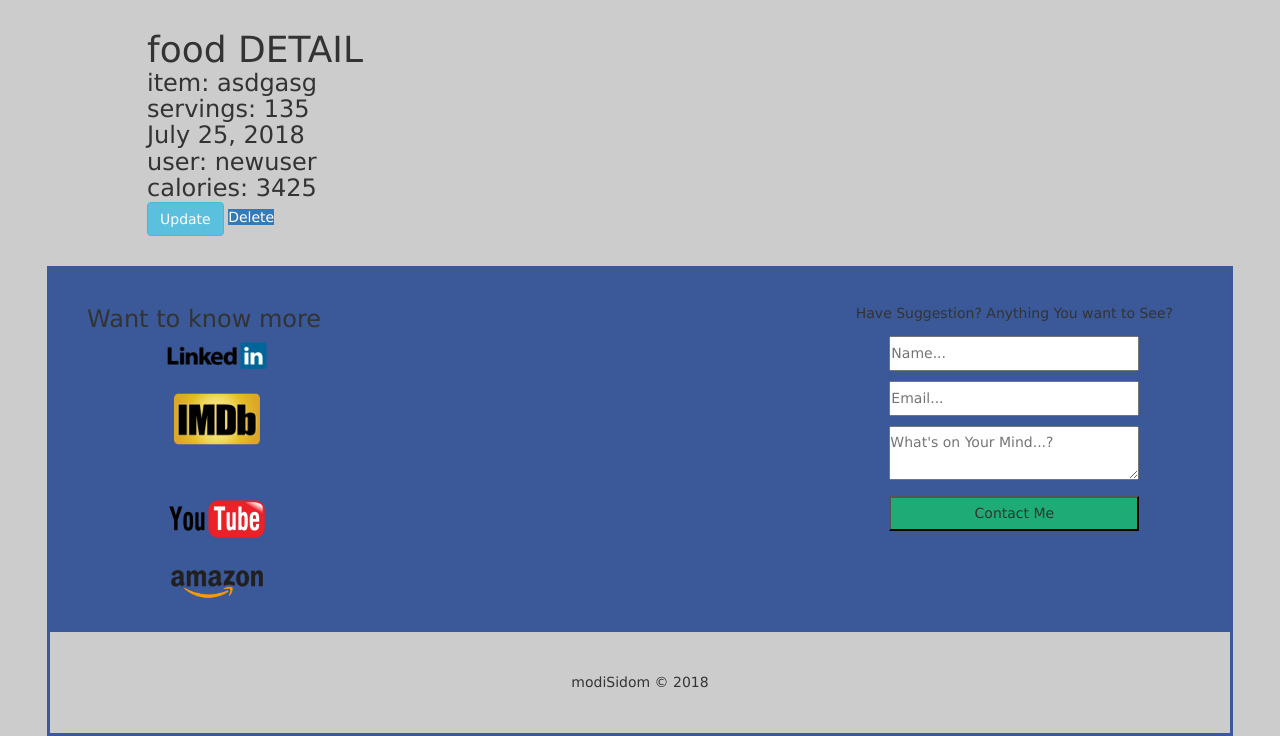
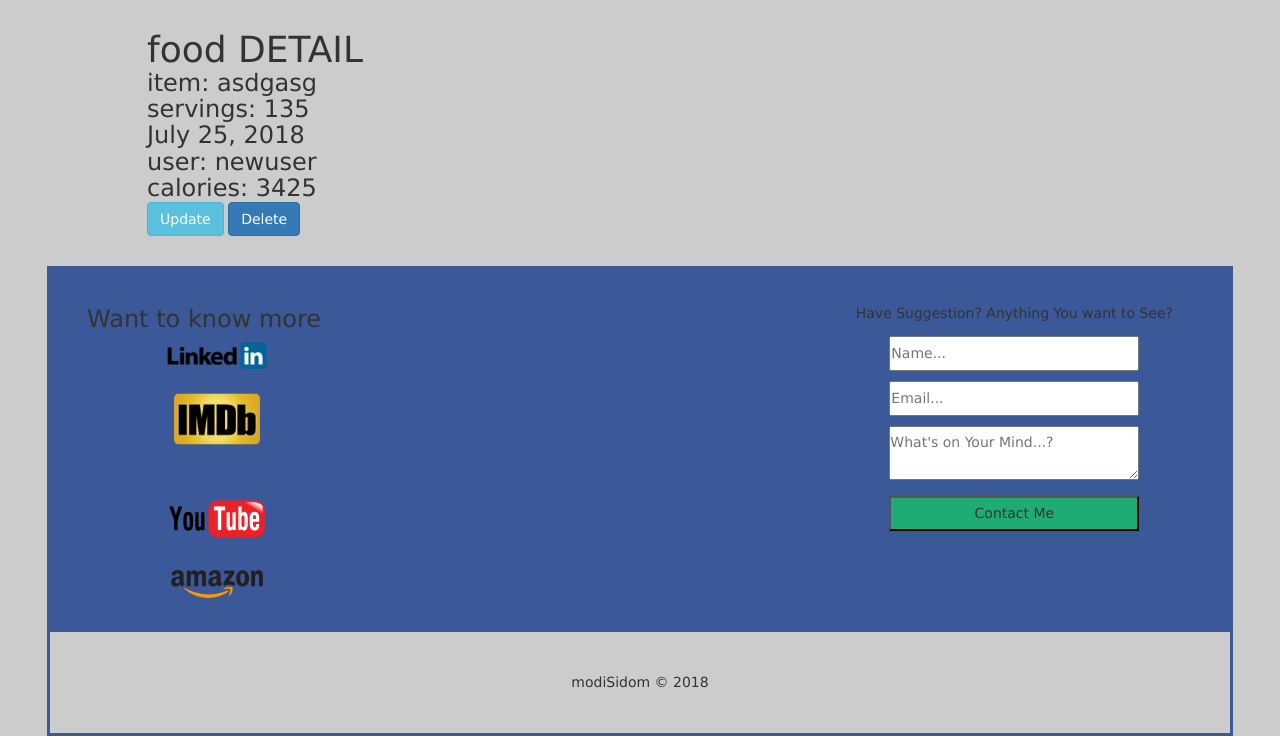
Before and after one commit to linusidom/booksproject, a Django app: page /foods/6 in a window 1280 px wide. Shown: the part 100-836 px from the top of the page. Run offline with Django 3.2, Linux system fonts and the light colour scheme; a user stored in the database is signed in; data comes from the database, SQL or seed files in the repository; some libraries are stand-ins or nearby versions.

Commit message:
brnaching to new theme

```diff
--- a/foods/templates/foods/food_detail.html
+++ b/foods/templates/foods/food_detail.html
@@ -9,6 +9,6 @@
 <h3>user: {{food.user}}</h3>
 <h3>calories: {{food.calories}}</h3>
 <a class='btn btn-info' href="{% url 'foods:food_update' pk=food.pk %}">Update</a>
-<a class='btn-primary' href="{% url 'foods:food_delete' pk=food.pk %}">Delete</a>
+<a class='btn btn-primary' href="{% url 'foods:food_delete' pk=food.pk %}">Delete</a>
 </section>
 {% endblock %}
```
